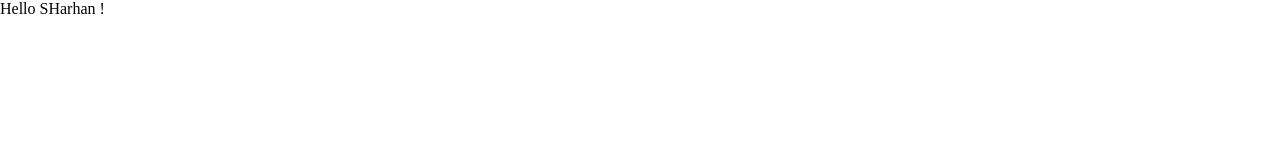
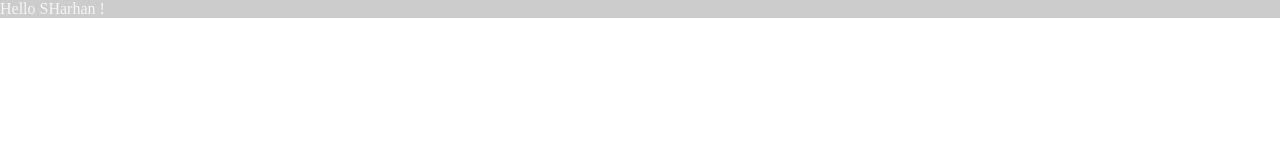
Before and after one commit to SyimykMarkaev/team-1-project, a plain HTML site: page index.html in a window 1280 px wide. Drawn offline with Linux system fonts and the light colour scheme.

Commit message:
added background-color

```diff
--- a/style.css
+++ b/style.css
@@ -3,3 +3,7 @@
     padding: 0;
     margin: 0;
 }
+body p {
+    background-color: #ccc;
+    color: whitesmoke;
+}
```
